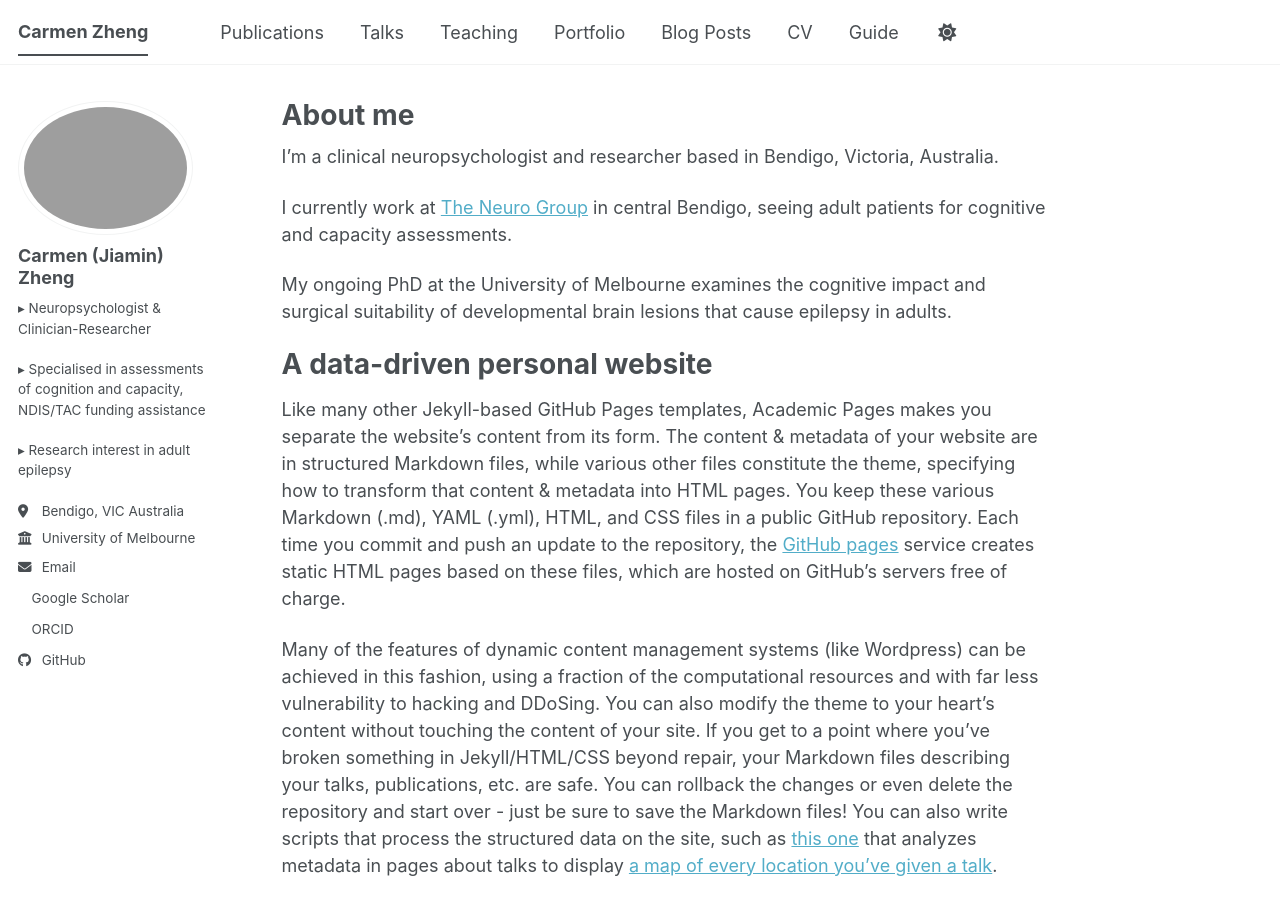
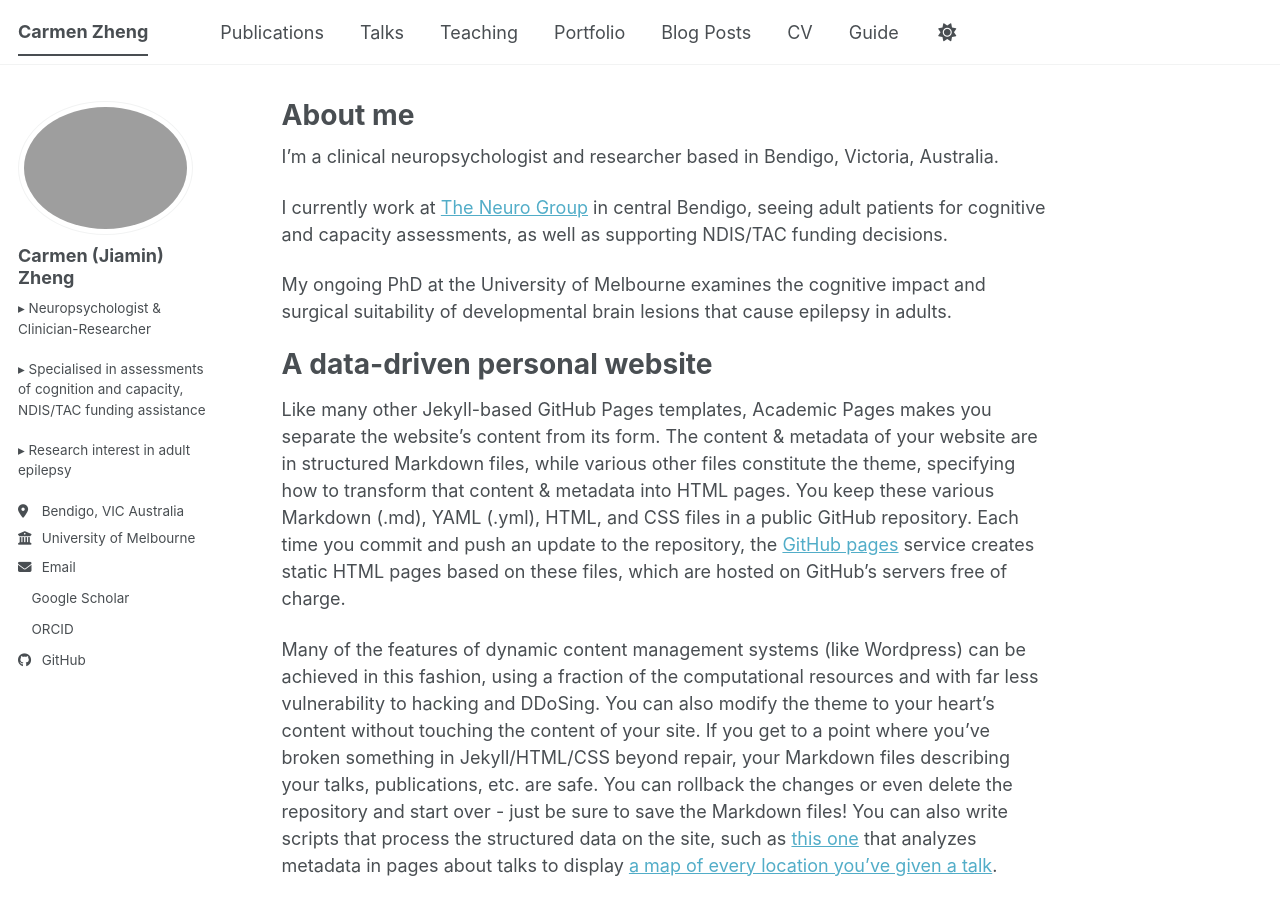
Before and after one commit to carmen-zheng/carmen-zheng.github.io, a Jekyll site: the page built from _pages/about.md, in a window 1280 px wide and 900 px high. Built offline with Jekyll 4.4.1, drawn with Linux system fonts in a browser that asks for light colours; a style sheet for code colours, icons or effects is not loaded.

Commit message:
Update about page with additional work responsibilities
Added details about supporting NDIS/TAC funding decisions.

```diff
--- a/_pages/about.md
+++ b/_pages/about.md
@@ -9,7 +9,7 @@ redirect_from:
 
 I'm a clinical neuropsychologist and researcher based in Bendigo, Victoria, Australia.
 
-I currently work at [The Neuro Group](https://www.theneurogroup.com.au) in central Bendigo, seeing adult patients for cognitive and capacity assessments.
+I currently work at [The Neuro Group](https://www.theneurogroup.com.au) in central Bendigo, seeing adult patients for cognitive and capacity assessments, as well as supporting NDIS/TAC funding decisions.
 
 My ongoing PhD at the University of Melbourne examines the cognitive impact and surgical suitability of developmental brain lesions that cause epilepsy in adults.
 
```
